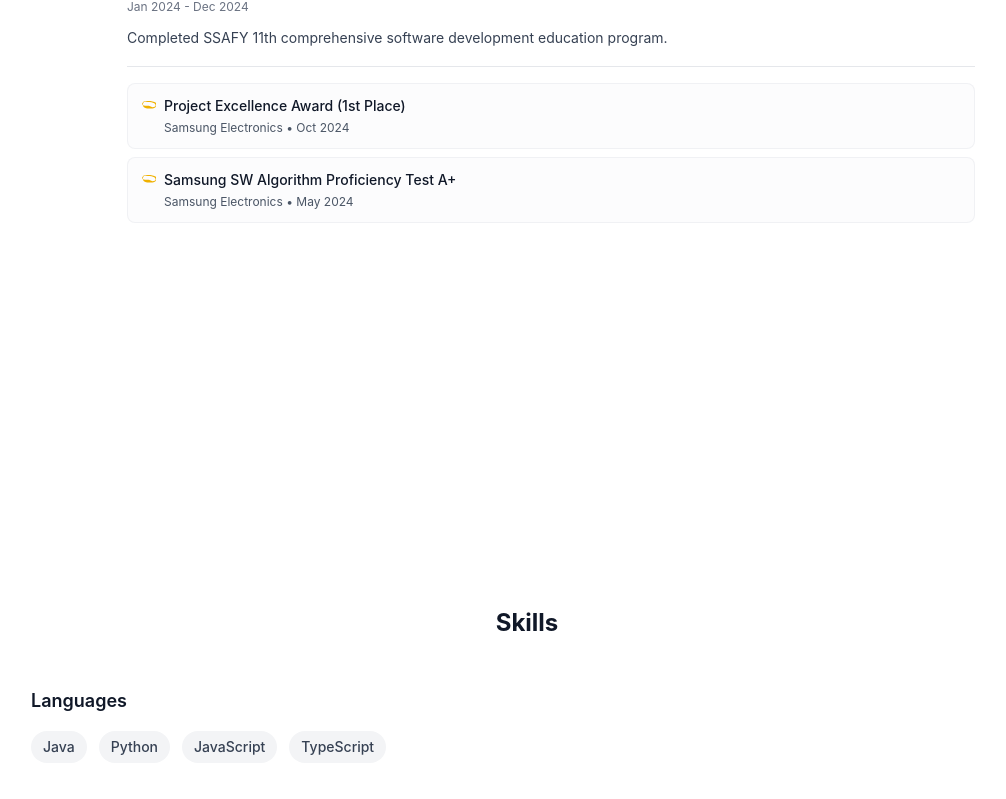
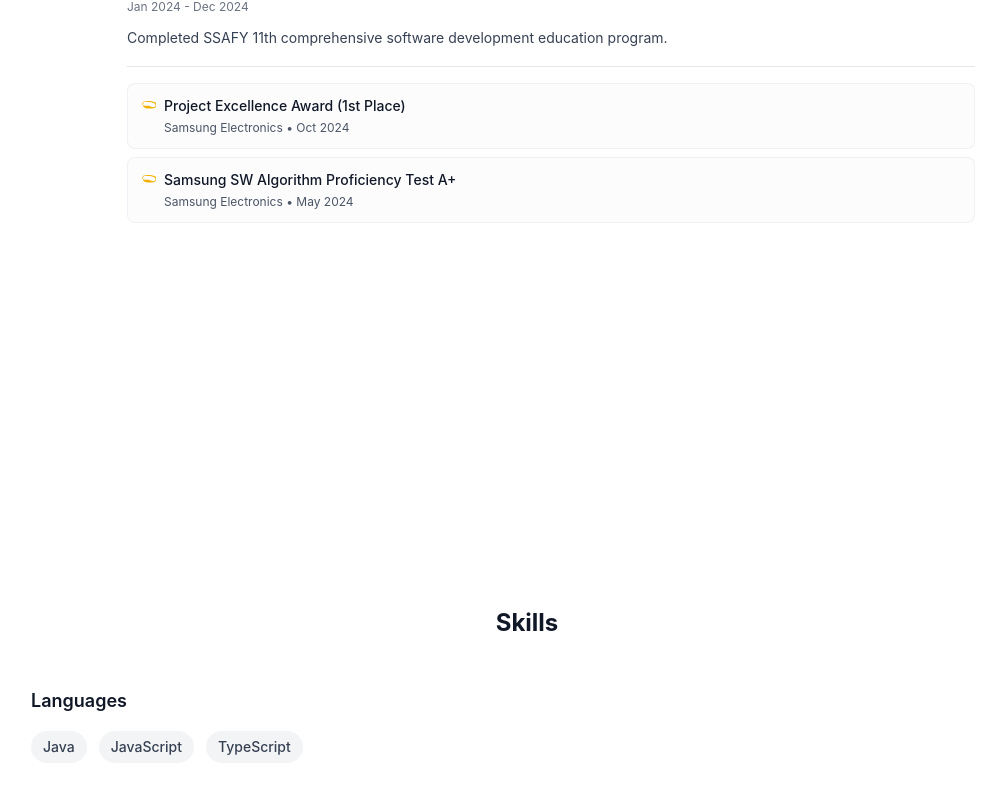
Before and after one commit to sevin98/portfolio, a Next.js app: page /1 in a window 1280 px wide. Shown: the part 1995-2794 px from the top of the page, without its empty margins (113-1119 px from the left). Built offline with nearby package versions, Linux system fonts and the light colour scheme; a web font is replaced by a local one.

Commit message:
refactor: 네비게이터에서 Contact 제거 및 Skills 업데이트 - Python 제거, MongoDB를 DynamoDB로 변경

```diff
--- a/components/layout/Navbar.tsx
+++ b/components/layout/Navbar.tsx
@@ -28,7 +28,6 @@
       { id: "experience", label: t("nav.experience") || "Experience" },
       { id: "skills", label: t("nav.skills") || "Skills" },
       { id: "projects", label: t("nav.projects") || "Projects" },
-      { id: "contact", label: t("nav.contact") || "Contact" },
     ],
     [t]
   );
--- a/data/portfolio.ts
+++ b/data/portfolio.ts
@@ -872,7 +872,7 @@
 export const skills = [
   {
     category: "Languages",
-    items: ["Java", "Python", "JavaScript", "TypeScript"],
+    items: ["Java", "JavaScript", "TypeScript"],
   },
   {
     category: "Frameworks",
@@ -880,7 +880,7 @@
   },
   {
     category: "Databases",
-    items: ["MySQL", "PostgreSQL", "Redis", "MongoDB"],
+    items: ["MySQL", "PostgreSQL", "Redis", "DynamoDB"],
   },
   {
     category: "Tools & DevOps",
```
